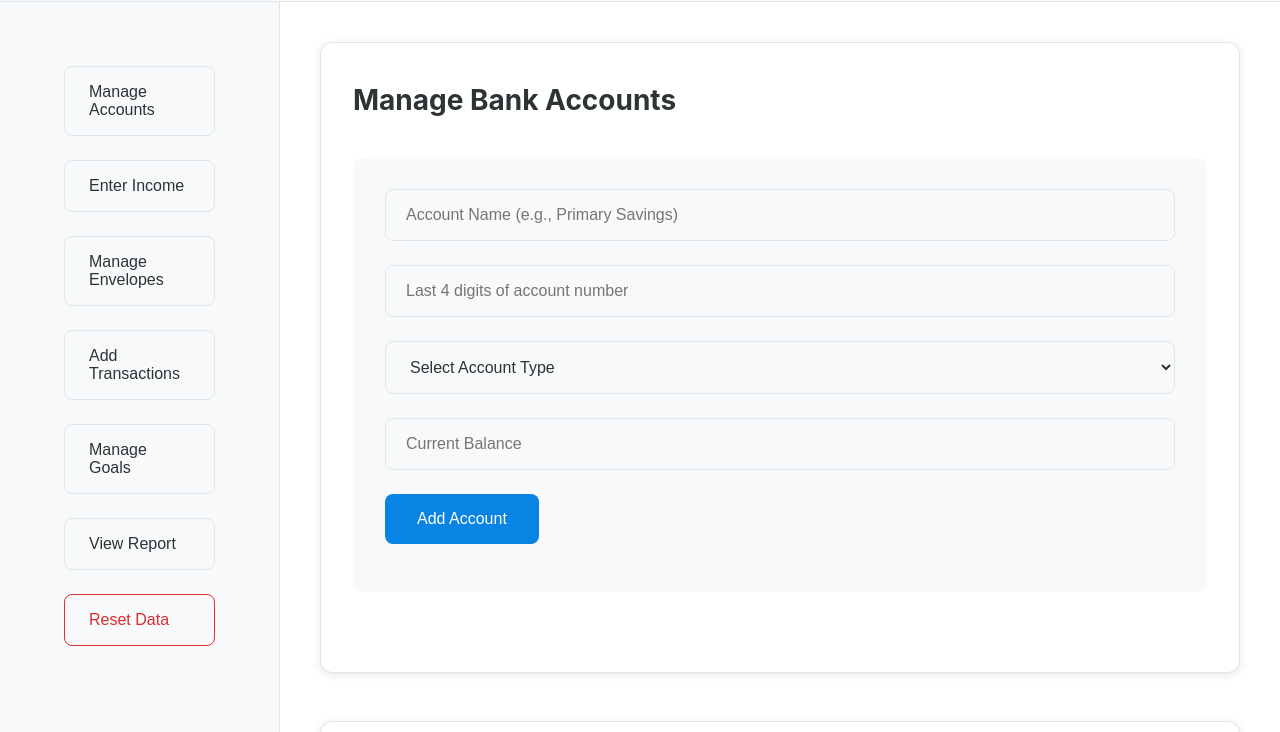
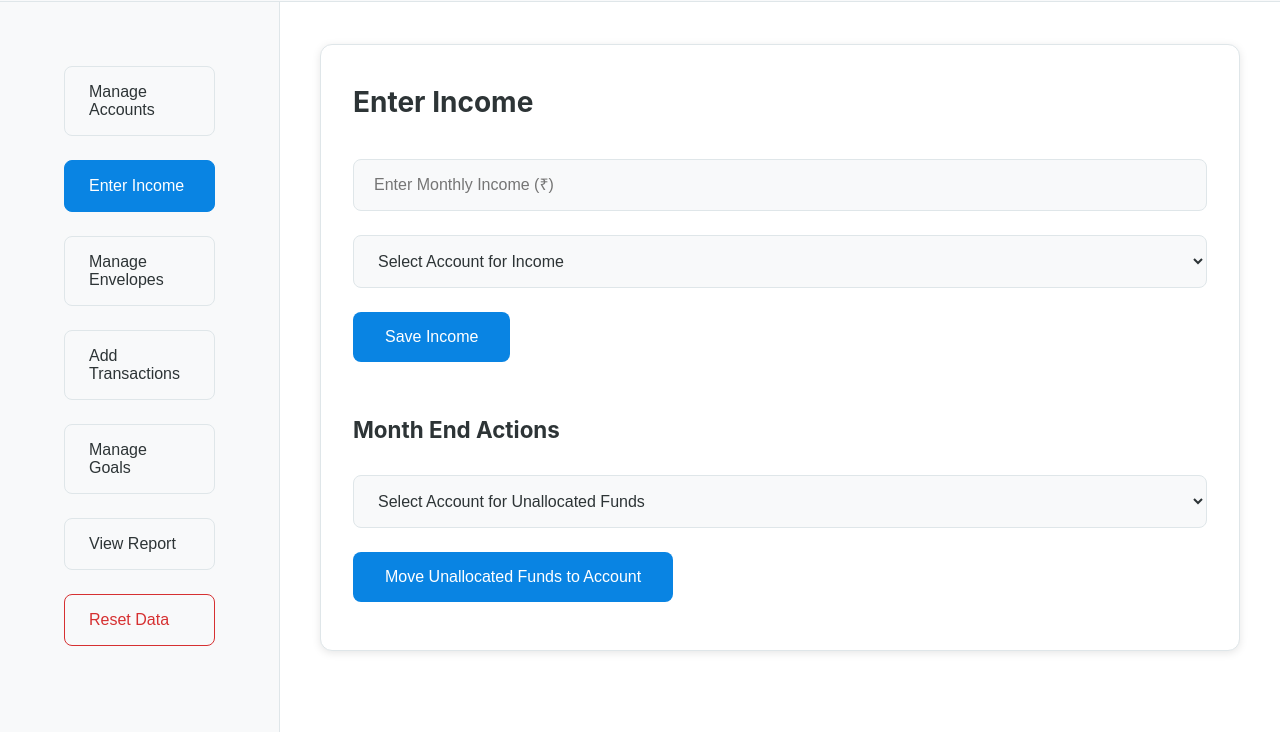
Before and after one commit to aa7707/aa7707.github.io, a plain HTML site: page index.html in a window 1280 px wide. Shown: the part 68-800 px from the top of the page. Drawn offline with Linux system fonts and the light colour scheme.

Commit message:
Budget Yourself

```diff
--- a/script.js
+++ b/script.js
@@ -42,9 +42,36 @@ function updateDOMContent(elementId, content) {
 }
 
 function showSection(sectionId) {
+    // Hide all sections
     const sections = document.querySelectorAll('.content-section');
     sections.forEach(section => section.classList.add('hidden'));
-    document.getElementById(sectionId).classList.remove('hidden');
+
+    // Show target section
+    const targetSection = document.getElementById(sectionId);
+    targetSection.classList.remove('hidden');
+
+    // Update active nav button
+    const navButtons = document.querySelectorAll('.nav-button');
+    navButtons.forEach(button => {
+        button.classList.remove('active');
+        if (button.getAttribute('onclick').includes(sectionId)) {
+            button.classList.add('active');
+        }
+    });
+
+    // Close mobile menu if open
+    const nav = document.getElementById('nav');
+    const toggle = document.getElementById('mobile-menu-toggle');
+    if (nav.classList.contains('active')) {
+        nav.classList.remove('active');
+        toggle.classList.remove('active');
+    }
+
+    // Smooth scroll to section
+    window.scrollTo({
+        top: 0,
+        behavior: 'smooth'
+    });
 }
 
 // Load saved state from localStorage
--- a/styles.css
+++ b/styles.css
@@ -252,6 +252,18 @@ button:hover {
     margin-bottom: 3rem;
     box-shadow: 0 2px 8px rgba(0, 0, 0, 0.1);
     border: 1px solid var(--border-color);
+    opacity: 1;
+    visibility: visible;
+    transition: opacity 0.3s ease, visibility 0.3s ease;
+}
+
+.content-section.hidden {
+    opacity: 0;
+    visibility: hidden;
+    height: 0;
+    margin: 0;
+    padding: 0;
+    overflow: hidden;
 }
 
 h2 {
@@ -337,6 +349,13 @@ h3 {
 .amount-expense {
     color: var(--error-color);
     font-weight: 600;
+}
+
+/* Active section indicator for nav buttons */
+.nav-button.active {
+    background-color: var(--accent-primary);
+    color: white;
+    border-color: var(--accent-primary);
 }
 
 /* Responsive Design */
```
